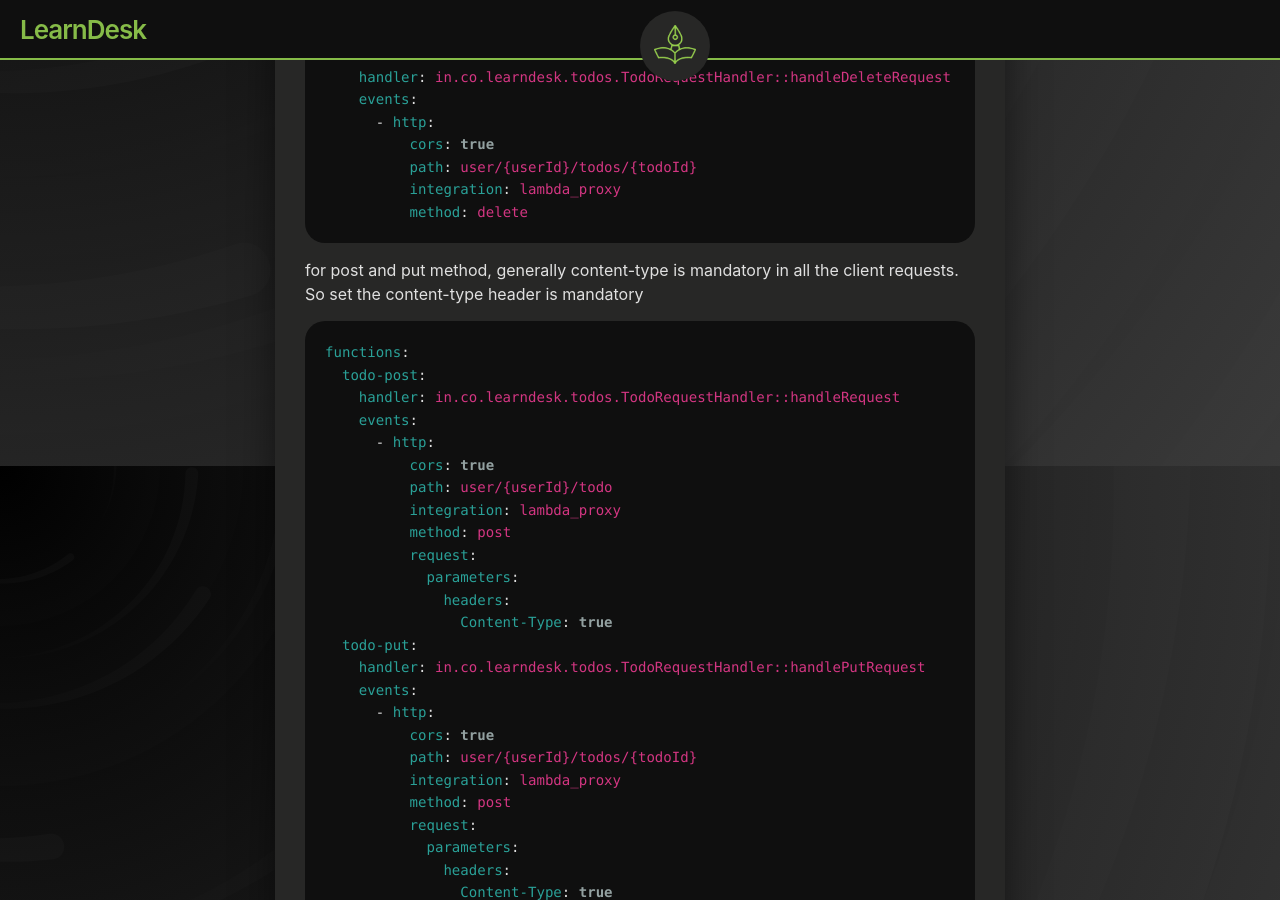
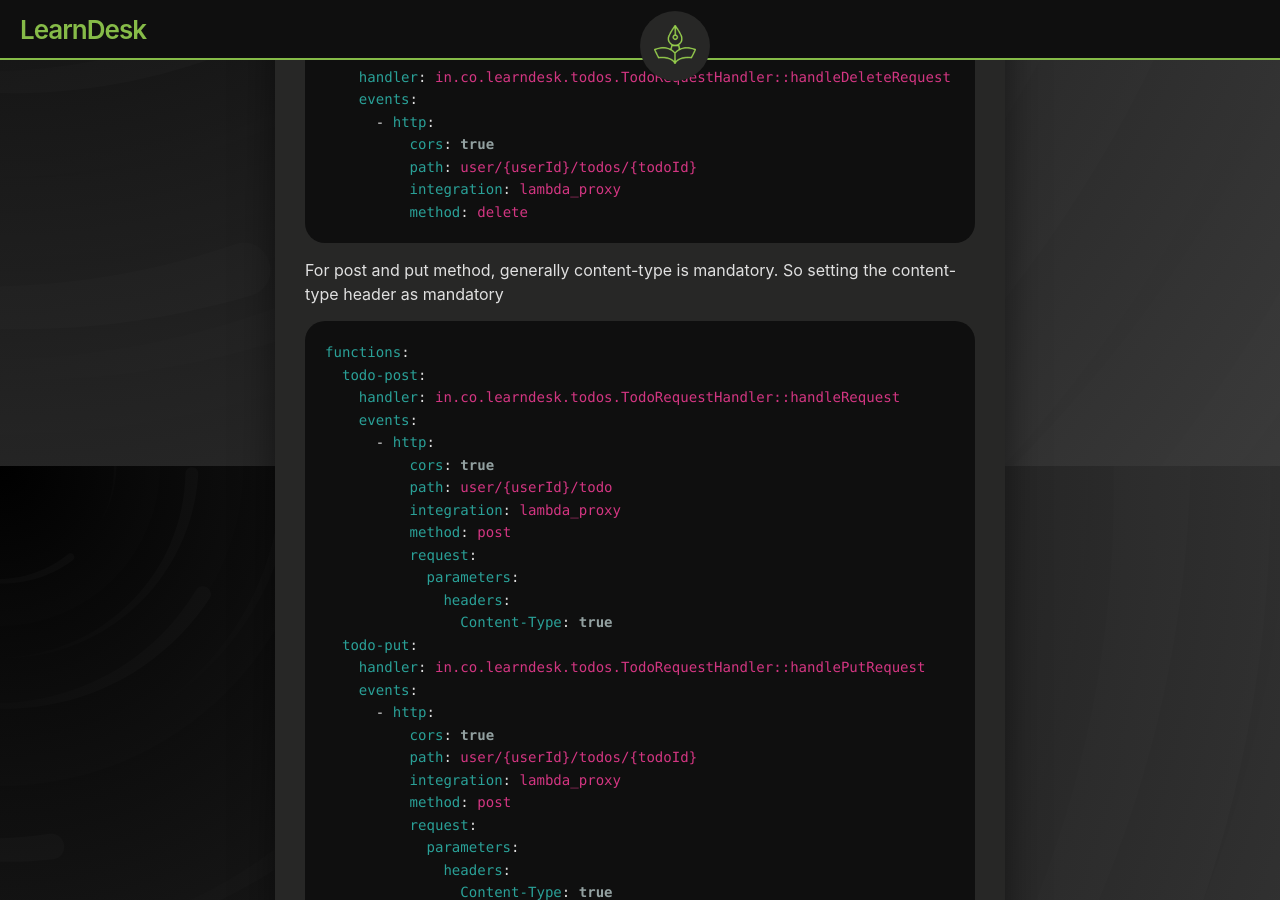
Before and after one commit to sayeekrish/sayeekrish.github.io, a Jekyll site: the page built from _posts/2020-07-01-serverless-api-lambda-gateway.md, in a window 1280 px wide and 900 px high, scrolled down 3374 px. Built offline with Jekyll 4.4.1, drawn with Linux system fonts in a browser that asks for light colours.

Commit message:
Update 2020-07-01-serverless-api-lambda-gateway.md

````diff
--- a/_posts/2020-07-01-serverless-api-lambda-gateway.md
+++ b/_posts/2020-07-01-serverless-api-lambda-gateway.md
@@ -134,7 +134,7 @@ functions:
           method: delete
 ```
 
-for post and put method, generally content-type is mandatory in all the client requests. So set the content-type header is mandatory
+For post and put method, generally content-type is mandatory. So setting the content-type header as mandatory
 
 ```yaml
 functions:
@@ -165,7 +165,6 @@ functions:
 ```
 
 For tracking and debugging purposes, I am introducing a header in request and also making it mandatory
-
 
 ```yaml
 functions:
````
